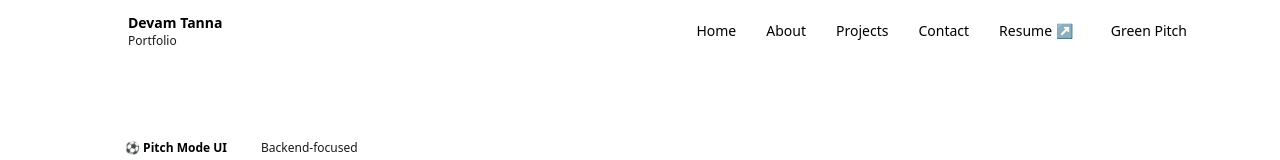
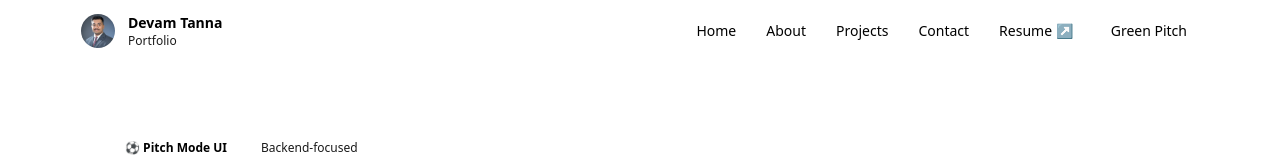
Before and after one commit to devam1912/Portfolio, a React (Vite) app: page / in a window 1280 px wide. Shown: the top 160 px of the page. Built offline with nearby package versions, Linux system fonts and the light colour scheme; no server answers; the HTML template or start-up script is replaced by a standard one.

Commit message:
Add profile avatar in header

```diff
--- a/src/layouts/SiteLayout.jsx
+++ b/src/layouts/SiteLayout.jsx
@@ -17,7 +17,22 @@ export default function SiteLayout() {
               className="flex items-center gap-3 rounded-xl focus:outline-none focus-visible:ring-2 focus-visible:ring-white/30"
               aria-label="Go to home"
             >
-              <div className="h-9 w-9 rounded-full border border-white/15 bg-white/10" />
+              <div className="h-9 w-9 overflow-hidden rounded-full border border-white/15 bg-white/10">
+                <img
+                  src="/profile.png"
+                  alt="Devam Tanna"
+                  className="h-full w-full object-cover select-none pointer-events-none"
+                  draggable="false"
+                  onError={(e) => {
+                    e.currentTarget.style.display = "none";
+                    e.currentTarget.parentElement.style.display = "grid";
+                    e.currentTarget.parentElement.style.placeItems = "center";
+                    e.currentTarget.parentElement.textContent = "DT";
+                  }}
+                />
+
+              </div>
+
               <div className="leading-tight">
                 <div className="text-sm font-bold">Devam Tanna</div>
                 <div className="text-xs opacity-90">Portfolio</div>
--- a/src/styles/globals.css
+++ b/src/styles/globals.css
@@ -105,3 +105,7 @@ body {
   border: 1px solid hsl(0 0% 100% / 0.16);
   backdrop-filter: blur(14px);
 }
+
+.avatar-glow {
+  box-shadow: 0 0 0 2px rgba(255,255,255,0.08), 0 10px 25px rgba(0,0,0,0.25);
+}
```
Also changed, not shown: public/profile.png (added). Lines whose indentation alone changed are shown as unchanged.
